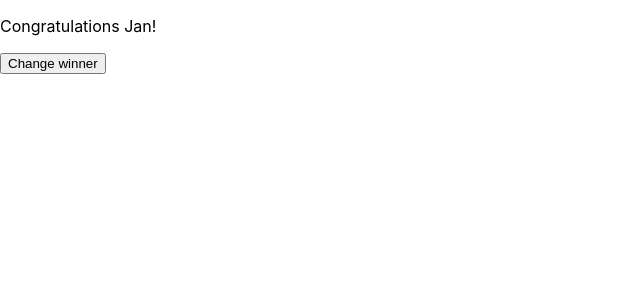
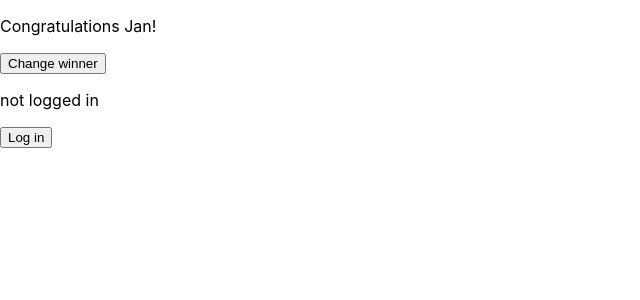
Before and after one commit to KristofferLeemburg/linkedin-learning-hooks, a React (Create React App) app: page / in a window 1280 px wide. Shown: the top 300 px of the page, without its empty margins (0-640 px from the left). Built offline with nearby package versions, Linux system fonts and the light colour scheme.

Commit message:
Working with the dependency array

```diff
--- a/src/index.js
+++ b/src/index.js
@@ -4,15 +4,22 @@
 
 function App(){
   const [name, setName] = useState("Jan")
+  const [admin, setAdmin] = useState(false)
+  useEffect(() => {
+    document.title = `Celebrate ${name}`
+    console.log(`Celebrate ${name}`)
+  }, [name])
 
   useEffect(() => {
-    document.title = `Celebrate ${name}`
-  })
+    console.log(`The user is: ${admin ? "admin" : "not admin"}`)
+  }, [admin])
 
   return (
     <section>
       <p>Congratulations {name}!</p>
       <button onClick={() => setName("Will")}>Change winner</button>
+      <p>{admin ? "logged in" : "not logged in"}</p>
+      <button onClick={() => setAdmin(true)}>Log in</button>
     </section>
   )
 }
```
